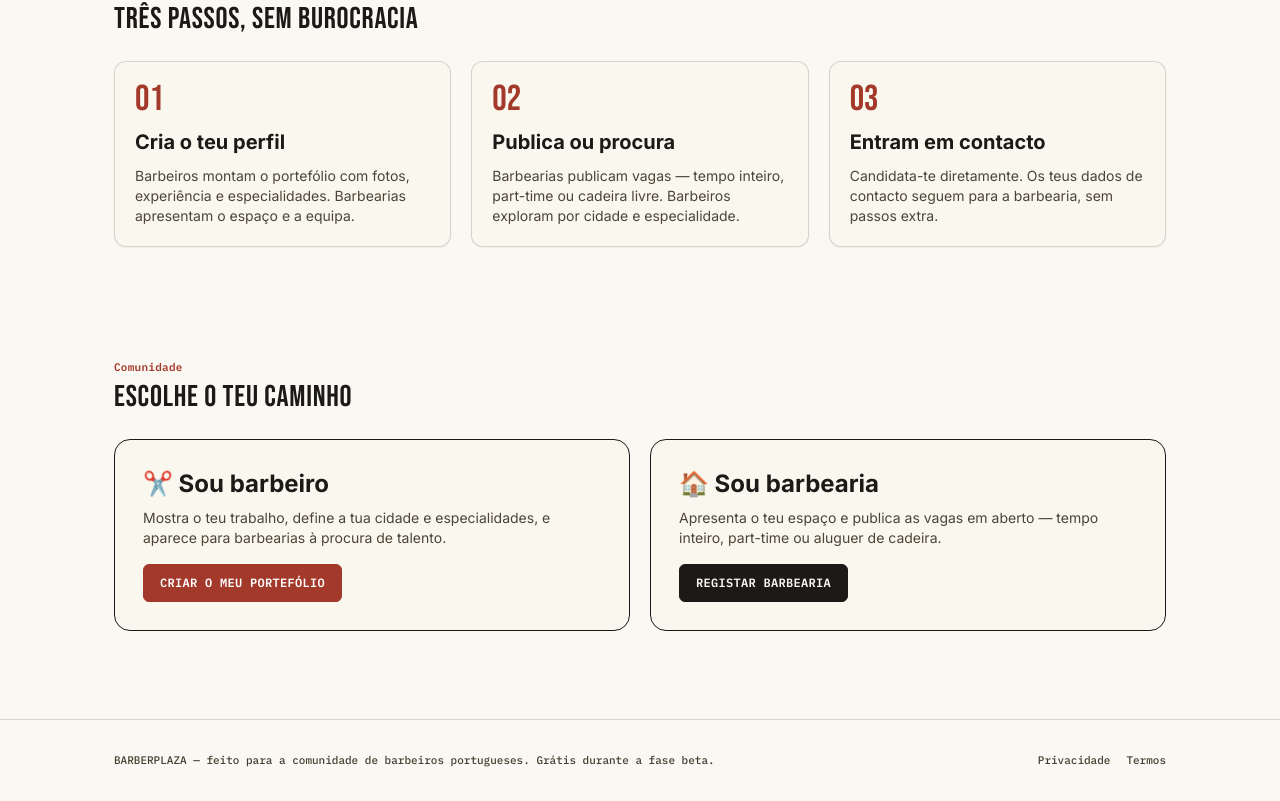
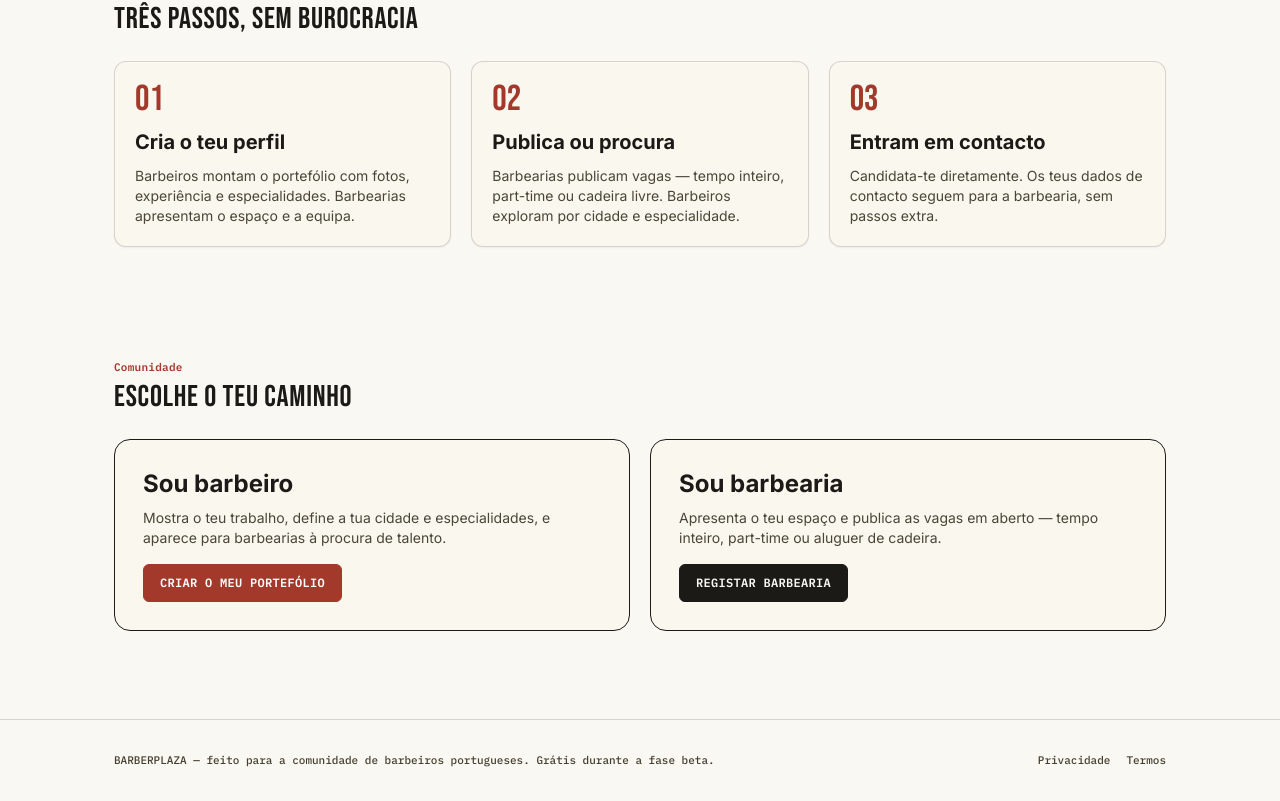
Before and after one commit to OGuinapo/Barberplaza, a Next.js app: page / in a window 1280 px wide. Shown: the part 718-1519 px from the top of the page. Built offline with nearby package versions, Linux system fonts and the light colour scheme; no server answers; the database is empty.

Commit message:
Remove emoji from barber and barbershop headings

```diff
--- a/src/app/page.tsx
+++ b/src/app/page.tsx
@@ -85,14 +85,14 @@ export default async function HomePage() {
         <h2 className="text-3xl mb-6">Escolhe o teu caminho</h2>
         <div className="grid md:grid-cols-2 gap-5">
           <div className="bg-card border-[1.5px] border-ink rounded-2xl p-7">
-            <h3 className="text-2xl mb-2 font-body normal-case tracking-normal font-bold">✂️ Sou barbeiro</h3>
+            <h3 className="text-2xl mb-2 font-body normal-case tracking-normal font-bold">Sou barbeiro</h3>
             <p className="text-sm text-[#4a4536] mb-4">
               Mostra o teu trabalho, define a tua cidade e especialidades, e aparece para barbearias à procura de talento.
             </p>
             <Link href="/barbeiros?registar=1" className="btn btn-red">Criar o meu portefólio</Link>
           </div>
           <div className="bg-card border-[1.5px] border-ink rounded-2xl p-7">
-            <h3 className="text-2xl mb-2 font-body normal-case tracking-normal font-bold">🏠 Sou barbearia</h3>
+            <h3 className="text-2xl mb-2 font-body normal-case tracking-normal font-bold">Sou barbearia</h3>
             <p className="text-sm text-[#4a4536] mb-4">
               Apresenta o teu espaço e publica as vagas em aberto — tempo inteiro, part-time ou aluguer de cadeira.
             </p>
```
